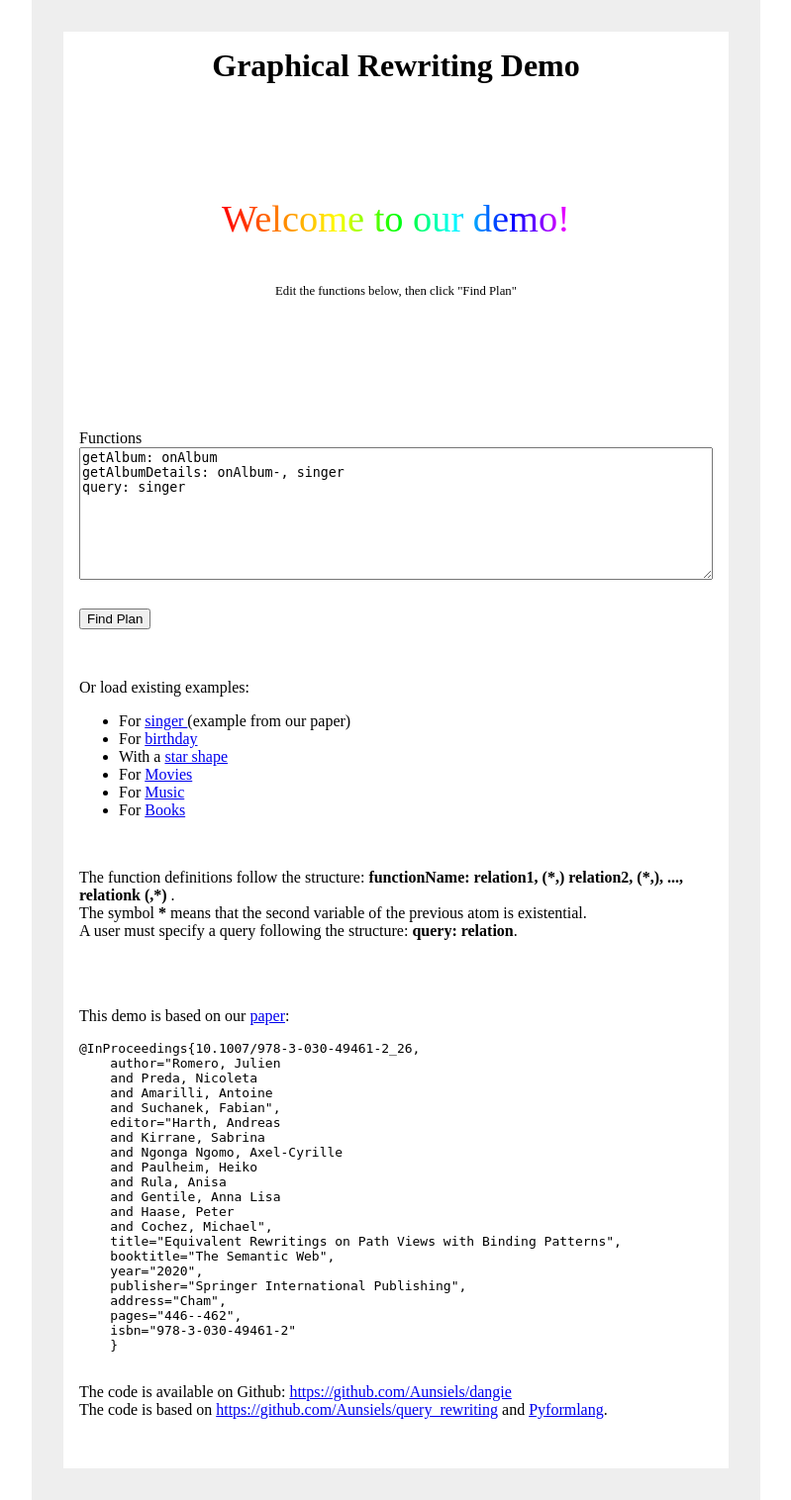
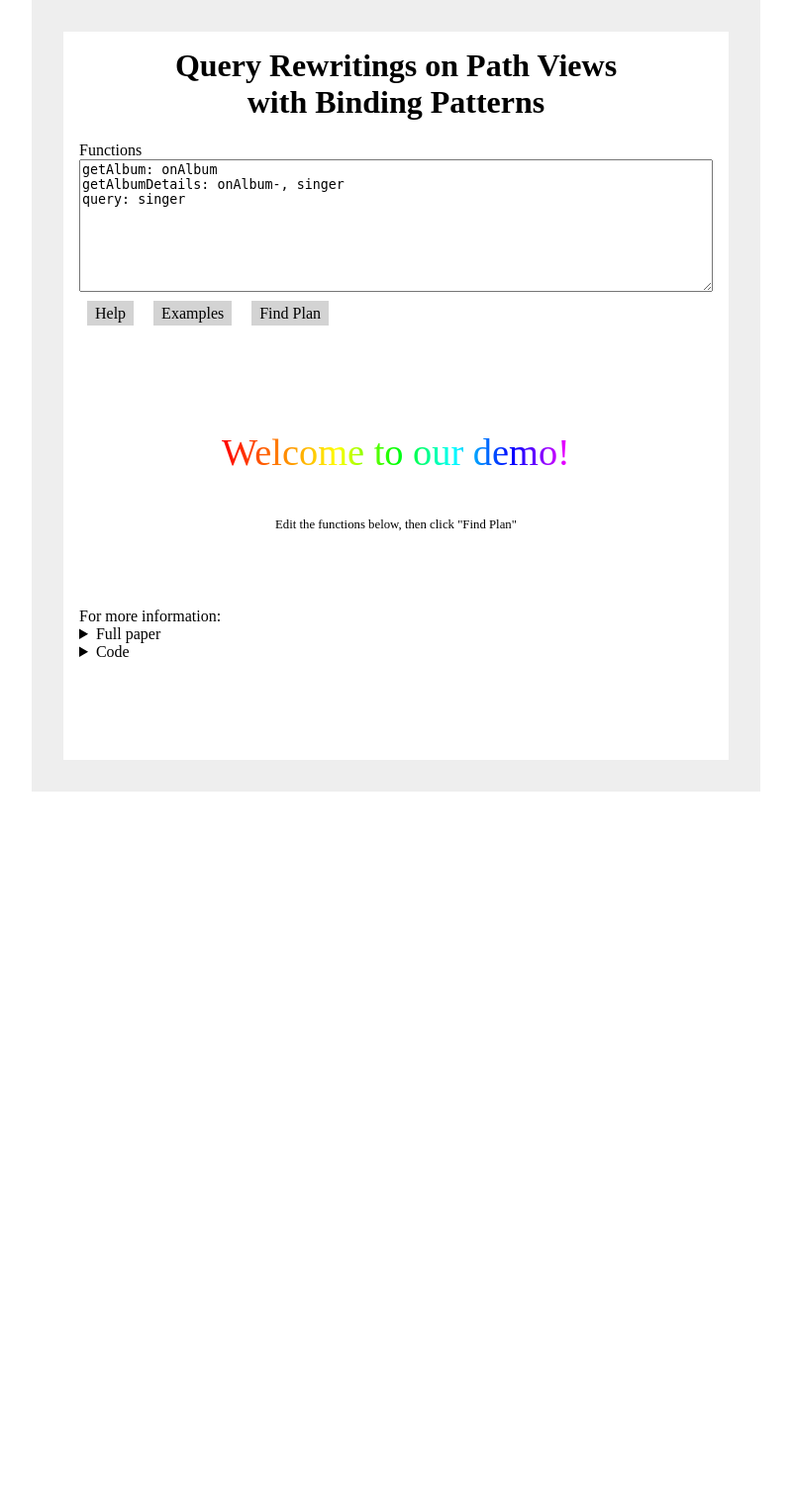
Before and after one commit to Aunsiels/dangie, a Flask app: page / in a window 1280 px wide. Shown: the whole page at 99% size, without its empty margins (240-1039 px from the left). After the commit the page ends 800 px from the top, so only its background shows below. Run offline with Flask 2, Linux system fonts and the light colour scheme.

Commit message:
change design

```diff
--- a/dangie/demo.py
+++ b/dangie/demo.py
@@ -63,12 +63,12 @@ class SVGPlanWriter:
         self.result = ""
         if self.functions is None:
             return self.query
-        plan = self.make_plan()
+        plan, solver = self.make_plan()
         self.save_svg(plan)
         return self.result.replace("MAXX", str(self.max_x + 20 - self.min_x)) \
             .replace("MAXY", str(self.max_y + 10)) \
             .replace("MINX", str(self.min_x - 10)) \
-            .replace("MINY", str(0))
+            .replace("MINY", str(0)), solver
 
     def make_plan(self):
         read_functions = []
@@ -86,7 +86,7 @@ class SVGPlanWriter:
                 counter += 1
             read_functions.append(read_function)
         solver = Solver(read_functions)
-        return solver.solve(self.query, filename=self.name)
+        return solver.solve(self.query, filename=self.name), solver
 
     # Creates the SVG file
     def save_svg(self, plan):
--- a/dangie/homepage/routes.py
+++ b/dangie/homepage/routes.py
@@ -19,9 +19,13 @@ def home():
     name = ''.join(random.choice(string.ascii_lowercase) for i in range(10))
     svg_parse_tree = None
     message = ""
+    word = None
+    regex = None
     if form.validate_on_submit():
         row_functions = form.functions.data
-        svg = compute_plan(row_functions, name)
+        svg, solver = compute_plan(row_functions, name)
+        word = solver.word
+        regex = solver.regex
         if os.path.exists(name + ".svg"):
             with open(name + ".svg") as f:
                 svg_parse_tree = f.read()
@@ -45,4 +49,6 @@ def home():
                            form=form,
                            svg=svg,
                            svg_parse_tree=svg_parse_tree,
-                           message=message)
+                           message=message,
+                           word=word,
+                           regex=regex)
--- a/dangie/solver.py
+++ b/dangie/solver.py
@@ -11,6 +11,8 @@ from dangie.function import Function
 class Solver:
 
     def __init__(self, functions, uids=None, relations=None):
+        self.word = None
+        self.regex = ""
         self.functions = functions
         linear_paths = utils.get_all_linear_paths(functions)
         self.uids = uids
@@ -27,6 +29,7 @@ class Solver:
         query = Function()
         query.add_atom(query_relation, "x", "y")
         deter = utils.get_dfa_from_functions(self.functions, query_relation)
+        self.regex = str(deter.to_regex())
         cfg = query.get_longest_query_grammar(self.relations, self.uids)
         cfg_inter = cfg.intersection(deter)
         if not cfg_inter.is_empty():
@@ -44,6 +47,7 @@ class Solver:
                 os.system("dot -Tsvg " + filename + ".dot -o " +
                           filename + ".svg")
                 os.system("rm " + filename + ".dot")
+                self.word = ".".join([x.value for x in word])
                 return utils.get_translation(self.fst, word)
         return None
 
--- a/dangie/templates/index.html
+++ b/dangie/templates/index.html
@@ -1,6 +1,6 @@
 <html>
 <head>
-<title>Dangie Demo</title>
+<title>Query Rewritings on Path Views with Binding Patterns</title>
 <meta charset=utf-8>
     <style>
         body {
@@ -13,16 +13,102 @@
 		  border: none;
 		  padding: 4px 8px;
 		  cursor: pointer;
+		   text-decoration: none;
+		   color: black;
+		   background-color: lightgray;
 		  background: lightgray;
           font-size: 1em;
           margin: 0.5em;
-         box-shadow: 2px 2px darkgray;
-         border-radius: 1em;
+		}
+		.popup { display: none; }
+		.menu { position: relative }
+		.menu:hover .popup {
+		   display: block;
+		   position: absolute;
+		   top: 1.3em;
+		   left: 0.5em;
+		   text-decoration: none;
+		   color: black;
+		   background-color: lightgray;
+		   width: 30em;
+		   padding: 2em;
+		   border-top: white 0.5em solid;
+		}
+		ul { margin: 0em; padding: 0em; padding-left: 1em;}
+		p {
+		  margin: 0em;
+		  margin-top: 1em;
+		}
+		blockquote {
+		  margin: 1em;
+		  margin-right: 0em;
+		  font-style: italic;
+		}
+		details {
+		 background: lightgray;
+		 margin-left: 1.5em;
+		}
+		summary {
+		 background: white;
+		 margin-left: -1.5em;
 		}
     </style>
 </head>
 <body id=main>
-    <h1 style="text-align:center">Graphical Rewriting Demo</h1>
+    <h1 style="text-align:center">Query Rewritings on Path Views<br>with Binding Patterns</h1>
+
+    <form name="submitform" action="" method="post" novalidate>
+        {{ form.hidden_tag() }}
+        <p>
+            {{ form.functions.label }}<br>
+            {{ form.functions(size=32) }}<br>
+            {% for error in form.functions.errors %}
+                <span style="color: red;">[{{ error }}]</span>
+            {% endfor %}
+        </p>
+		<span class=menu><span class=button>Help</span><div class=popup>
+       Each function has to be defined by a line of the following form:
+	   <blockquote>&nbsp;&nbsp;&nbsp;&nbsp;&nbsp;functionName: relation<sub>1</sub>, (*,) relation<sub>2</sub>, (*,), ..., relation<sub>k</sub> (,*) </blockquote>
+    The symbol <b>*</b> means that the second variable of the previous atom
+    is existential.
+    <p>
+    The query is defined by a line of the following form:<blockquote>&nbsp;&nbsp;&nbsp;&nbsp;&nbsp;query:
+        relation</blockquote>
+    </div></span>
+<span class=menu>
+<span class=button>Examples</span><div class=popup>
+       <ul>
+        <li>
+            <a
+                    href="{{ url_for('homepage.home', function_name='singer.txt') }}">Singer
+                </a> (example from our paper)</li>
+        <li>
+            <a
+                    href="{{ url_for('homepage.home', function_name='functions.txt') }}">Birthday
+                </a></li>
+        <li>
+            <a
+                    href="{{ url_for('homepage.home', function_name='Box.txt') }}">Star shape
+            </a></li>
+        <li>
+            <a
+                    href="{{ url_for('homepage.home', function_name='Movies-functions.txt') }}">Movies
+            </a></li>
+        <li>
+            <a
+                    href="{{ url_for('homepage.home', function_name='Music-functions.txt') }}">Music
+            </a></li>
+        <li>
+            <a
+                    href="{{ url_for('homepage.home', function_name='Books-functions.txt') }}">Books
+            </a></li>
+    </ul>
+	</div>
+	</span>
+	<span class=button onclick="submitform.submit()">Find Plan</span>
+    </form>
+
+
     <center>
         {% if svg is none %}
           <img id="planCanvas" src="{{ url_for('static', filename='empty.svg') }}" style="width:80%;">
@@ -32,75 +118,40 @@
         {% endif %}
     </center>
 
+    {% if regex is not none %}
+	Formal computation:
+          <details>
+              <summary>Word</summary>
+              {{ word }}
+          </details>
+
+          <details>
+              <summary>Context-free grammar</summary>
         {% if svg_parse_tree is none %}
-          <br>
-        <h2>{{ message }}</h2>
-        {% else %}
-          <br>
+		  {{ message }}
+		{% else %}
+              {{ svg_parse_tree|safe }}
+        {% endif %}
+          </details>
           <details>
-              <summary style="text-align:center">Grammar Parsing Tree</summary>
-              {{ svg_parse_tree|safe }}
+              <summary>Regular expression</summary>
+              {{ regex }}
           </details>
-        {% endif %}
-    <br>
+    {% endif %}
 
-    <form action="" method="post" novalidate>
-        {{ form.hidden_tag() }}
-        <p>
-            {{ form.functions.label }}<br>
-            {{ form.functions(size=32) }}<br>
-            {% for error in form.functions.errors %}
-                <span style="color: red;">[{{ error }}]</span>
-            {% endfor %}
-        </p>
-        <p>{{ form.search() }}</p>
-    </form>
-    <br>
-    <p>Or load existing examples:</p>
-    <ul>
-        <li>For
-            <a
-                    href="{{ url_for('homepage.home', function_name='singer.txt') }}">singer
-                </a> (example from our paper)</li>
-        <li>For
-            <a
-                    href="{{ url_for('homepage.home', function_name='functions.txt') }}">birthday
-                </a></li>
-        <li>With a
-            <a
-                    href="{{ url_for('homepage.home', function_name='Box.txt') }}">star shape
-            </a></li>
-        <li>For
-            <a
-                    href="{{ url_for('homepage.home', function_name='Movies-functions.txt') }}">Movies
-            </a></li>
-        <li>For
-            <a
-                    href="{{ url_for('homepage.home', function_name='Music-functions.txt') }}">Music
-            </a></li>
-        <li>For
-            <a
-                    href="{{ url_for('homepage.home', function_name='Books-functions.txt') }}">Books
-            </a></li>
-    </ul>
-    <br>
-    <p>
-       The function definitions follow the structure: <b>functionName:
-    relation1, (*,) relation2, (*,), ..., relationk (,*) </b>.
-   <br>
-    The symbol <b>*</b> means that the second variable of the previous atom
-    is existential.
-    <br>
-    A user must specify a query following the structure: <b>query:
-        relation</b>.
-    </p>
+<p>
+For more information:
+          <details>
+              <summary>Full paper</summary>
+<a href="https://julien-romero.fr">Julien Romero</a>, <a href="http://preda.fr">Nicoleta Preda</a>, <a href="http://a3nm.net/">Antoine Amarilli</a>, <a href="https://suchanek.name">Fabian M. Suchanek</a>:
+			    		<br/>
+		    			“Equivalent Rewritings on Path Views with Binding Patterns”
+			    		(<a href="https://suchanek.name/work/publications/eswc-2020-dangie.pdf">pdf</a>)
+			    		<br/>Full paper at the <a href="https://2020.eswc-conferences.org/">Extended Semantic Web Conference</a>
+		    				 (ESWC)
 
-
-   <br><br>
-
-    <p>
-        This demo is based on our <a href="https://arxiv.org/abs/2003.07316">paper</a>:
-    </p>
+		    			, 2020<br/>
+						<p>
     <pre>
 @InProceedings{10.1007/978-3-030-49461-2_26,
     author="Romero, Julien
@@ -124,15 +175,13 @@
     isbn="978-3-030-49461-2"
     }
     </pre>
-    <p>
-        The code is available on Github: <a
+
+          </details>
+ <details><summary>Code</summary>       The code is available on Github: <a
             href="https://github.com/Aunsiels/dangie">https://github.com/Aunsiels/dangie</a><br>
-        The code is based on <a
+        We use <a
             href="https://github.com/Aunsiels/query_rewriting">https://github.com/Aunsiels/query_rewriting</a> and <a
             href="https://pyformlang.readthedocs.io/en/latest/">Pyformlang</a>.
-    </p>
-
-    <br>
-
+</details>
 </body>
 </html>
```
